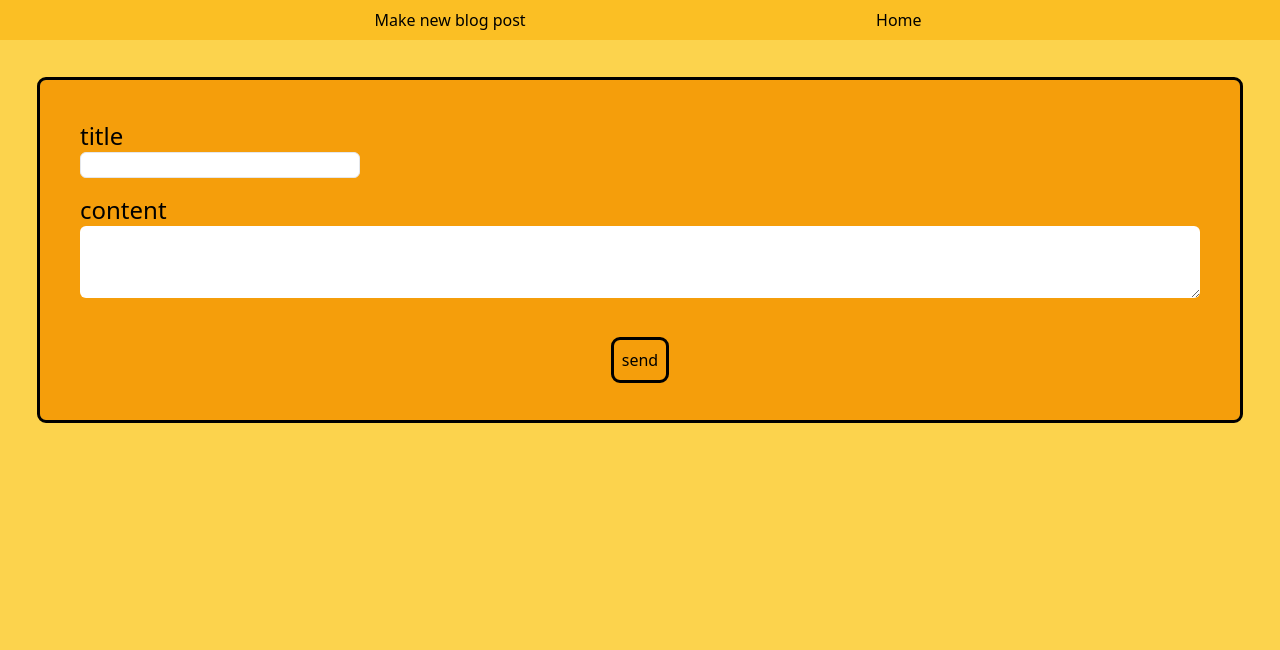
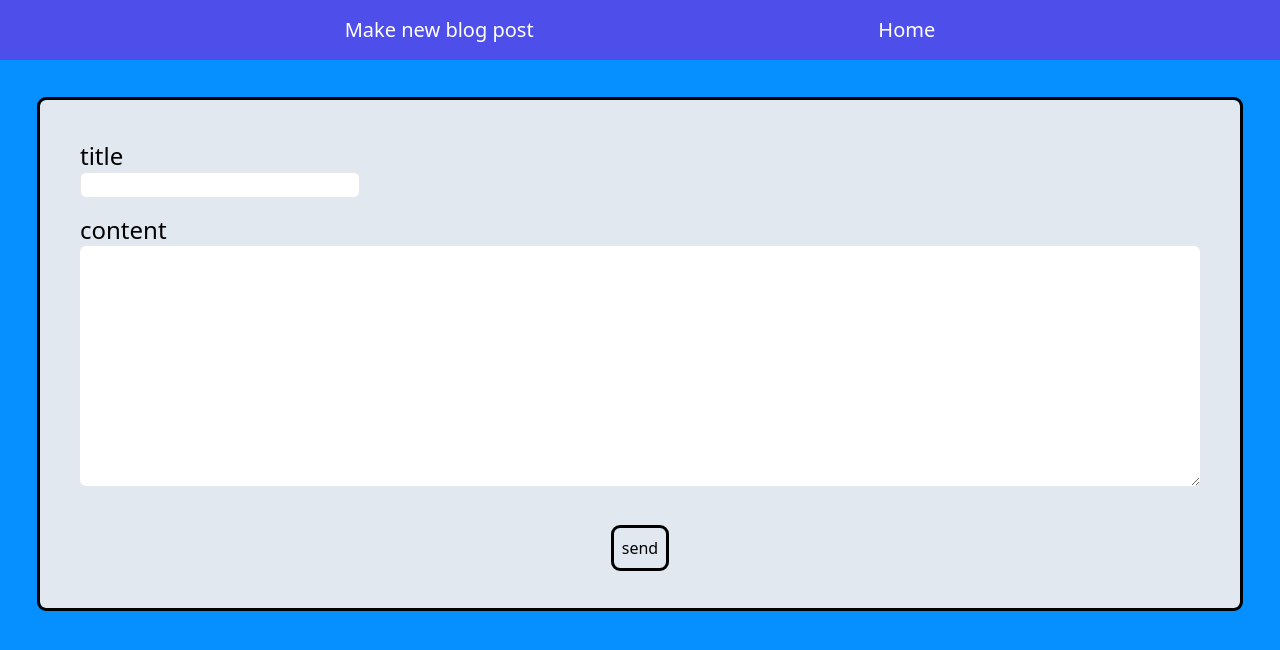
Before and after one commit to CJdudee/blog-maker-next-mongoose, a Next.js app: page /createblog in a window 1280 px wide. Shown: the top 650 px of the page. Built offline with nearby package versions, Linux system fonts and the light colour scheme.

Commit message:
finshing up

```diff
--- a/app/components/BlogObject.tsx
+++ b/app/components/BlogObject.tsx
@@ -16,8 +16,8 @@ export default function BlogObject({title, content, createdAt, updatedAt, _id }:
     const editedTime = new Date(updatedAt).toLocaleTimeString('en-US')
     //console.log(madeAt)
   return (
-    <div className='bg-amber-500 text-center p-10 rounded-md outline mb-4'>
-        <Link href={`/viewblog/${_id}`} className='text-2xl flex mb-5 hover:text-white  '>{title}</Link>
+    <div className='bg-slate-200 text-center p-10 rounded-md outline mb-4'>
+        <Link href={`/viewblog/${_id}`} className='text-2xl flex mb-5  hover:text-gray-500  '>{title}</Link>
 
 
         <div className='outline p-10 rounded-md'>
--- a/app/components/EditBlog.tsx
+++ b/app/components/EditBlog.tsx
@@ -72,7 +72,7 @@ export default function EditBlog({title, content, _id}: any) {
     <div className='p-10'>
 
 
-    <form onSubmit={handleSubmit} className='bg-amber-500 text-center p-10 rounded-md outline'>
+    <form onSubmit={handleSubmit} className='bg-slate-200 text-center p-10 rounded-md outline'>
         <div className='mb-4 text-start'>
             <label className='text-2xl' htmlFor='title'>
                 title
@@ -116,8 +116,8 @@ export default function EditBlog({title, content, _id}: any) {
 
         <div className='flex justify-evenly'>
 
-        <button className='outline p-2 mt-5 rounded-md ' type='submit'>Send</button>
-        <button className='outline p-2 mt-5 rounded-md ' onClick={handleDelete}>Delte post</button>
+        <button className='outline p-2 mt-5 rounded-md ' type='submit'>Post</button>
+        <button className='outline p-2 mt-5 rounded-md ' onClick={handleDelete}>Delete post</button>
 
         </div>
 
--- a/app/components/Navbar.tsx
+++ b/app/components/Navbar.tsx
@@ -3,9 +3,9 @@ import React from 'react'
 
 export default function Navbar() {
   return (
-    <nav className='bg-amber-400 text-start p-2 pl-6 flex justify-evenly'>
-        <Link href='/createblog' className='text-black hover:text-gray-500' >Make new blog post</Link>
-        <Link className='text-black hover:text-gray-500' href='/'>Home</Link>
+    <nav className='bg-darkBlue text-start pt-4 pb-4 flex justify-evenly'>
+        <Link href='/createblog' className='text-white hover:text-gray-500 text-xl' >Make new blog post</Link>
+        <Link className='text-white hover:text-gray-500 text-xl' href='/'>Home</Link>
     </nav>
   )
 }
--- a/app/components/SingleBlog.tsx
+++ b/app/components/SingleBlog.tsx
@@ -13,7 +13,7 @@ export default function SingleBlog({title, content, createdAt, updatedAt, _id }:
     const editedTime = new Date(updatedAt).toLocaleTimeString('en-US')
     //console.log(madeAt)
   return (
-    <div className='bg-amber-500 text-center p-10 rounded-md outline mb-4'>
+    <div className='bg-slate-200 text-center p-10 rounded-md outline mb-4'>
         <h2 className='text-2xl text-start mb-5 '>{title}</h2>
 
         <div className='outline p-10 rounded-md'>
@@ -25,7 +25,9 @@ export default function SingleBlog({title, content, createdAt, updatedAt, _id }:
 
         <p className='text-start  text-sm font-light'>Created At: {madeAt} : {madeTime}</p>
 
-        <p className='text-start  text-sm font-light'>Updated At: {editedAt} : {editedTime}</p>
+        {madeTime === editedTime ?
+        null :
+        (<p className='  text-end text-sm font-light '>Updated At: {editedAt} : {editedTime}</p>)}
         </div>
 
         </div>
--- a/app/createblog/page.tsx
+++ b/app/createblog/page.tsx
@@ -43,7 +43,7 @@ export default function NewUser() {
   return (
     <div className='p-10'>
 
-    <form onSubmit={handleSubmit} className='bg-amber-500 text-center p-10 rounded-md outline'>
+    <form onSubmit={handleSubmit} className='bg-slate-200 text-center p-10 rounded-md outline'>
         <div className='mb-4 text-start '>
             <label className='text-2xl ' htmlFor='title'>
                 title
@@ -52,7 +52,7 @@ export default function NewUser() {
             <div>
 
             <input
-            className=' rounded-md border w-1/2 lg:w-1/4 pl-2 '
+            className=' rounded-md border w-1/2 lg:w-1/4 pl-2  '
             id='title'
             type='text'
             name='title'
@@ -70,6 +70,7 @@ export default function NewUser() {
             <div>
 
             <textarea
+            rows={8}
             id='content'
             name='content'
             className='w-full text-xl rounded-md p-2'
--- a/app/layout.tsx
+++ b/app/layout.tsx
@@ -17,7 +17,7 @@ export default function RootLayout({
 }) {
   return (
     <html lang="en">
-      <body className='bg-amber-300'>
+      <body className='bg-lightBlue'>
         <Navbar />
         {children}
         </body>
--- a/app/page.tsx
+++ b/app/page.tsx
@@ -2,10 +2,10 @@ import User from '@/models/User'
 import Image from 'next/image'
 import React from 'react'
 import mongoRoute from './context/mongoroute'
-import getUsers from '@/lib/getUsers'
+
 import getBlogs from '@/lib/getBlogs'
 import BlogObject from './components/BlogObject'
-import getUsersFetch from '@/lib/getUsersFetch'
+import getUsersFetch from '@/lib/getBlogsFetch'
 
 //make sure to use await
 
--- a/lib/getUsersFetch.tsx
+++ b/lib/getBlogsFetch.tsx
@@ -1,11 +1,11 @@
 import React from 'react'
 
-export default async function getUsersFetch() {
+export default async function getBlogsFetch() {
     const res = await fetch('http://localhost:3000/api/blog')
 
     if (!res.ok) {
 
-        throw new Error('fa8ilt to fetch')
+        throw new Error('fail to fetch')
 
 
     }
--- a/tailwind.config.js
+++ b/tailwind.config.js
@@ -7,6 +7,11 @@ module.exports = {
   ],
   theme: {
     extend: {
+      colors: {
+        'darkBlue': '#4E4FEB',
+        "lightBlue": '#068FFF',
+      },
+
       backgroundImage: {
         'gradient-radial': 'radial-gradient(var(--tw-gradient-stops))',
         'gradient-conic':
```
Also changed, not shown: lib/getUsers.tsx (deleted, +0 -11 lines).
